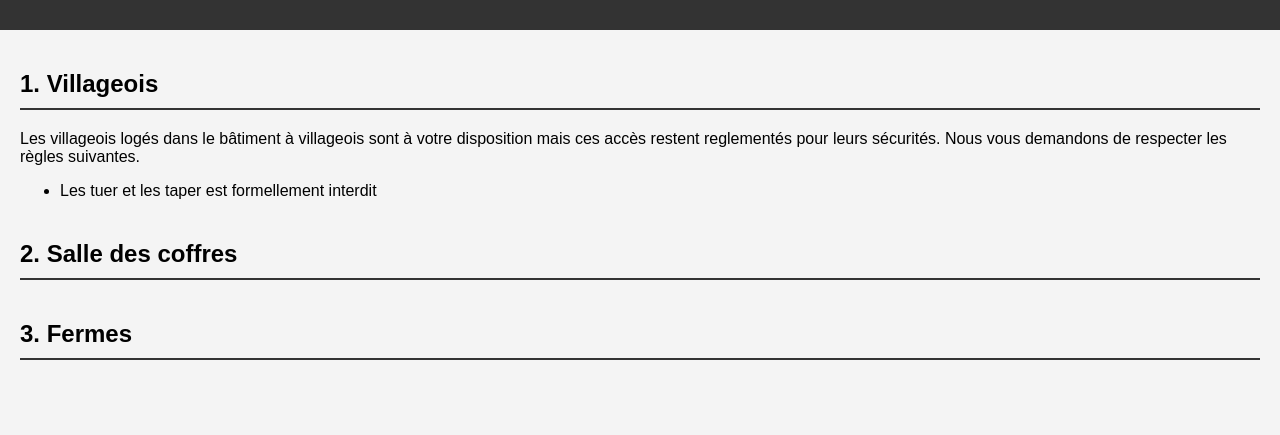
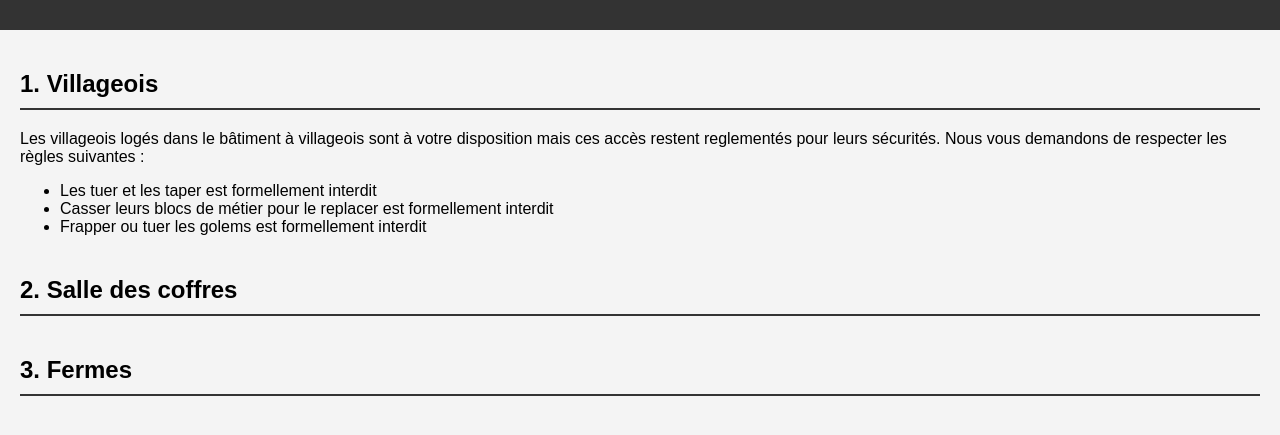
Before and after one commit to Zandgar11/reglement, a plain HTML site: page index.html in a window 1280 px wide. Shown: the part 89-524 px from the top of the page. Drawn offline with Linux system fonts and the light colour scheme.

Commit message:
Update index.html

```diff
--- a/index.html
+++ b/index.html
@@ -19,9 +19,11 @@
     <main>
       <section id="villageois">
         <h2>1. Villageois</h2>
-        <p>Les villageois logés dans le bâtiment à villageois sont à votre disposition mais ces accès restent reglementés pour leurs sécurités. Nous vous demandons de respecter les règles suivantes.</p>
+        <p>Les villageois logés dans le bâtiment à villageois sont à votre disposition mais ces accès restent reglementés pour leurs sécurités. Nous vous demandons de respecter les règles suivantes :</p>
         <ul>
           <li>Les tuer et les taper est formellement interdit</li>
+          <li>Casser leurs blocs de métier pour le replacer est formellement interdit</li>
+          <li>Frapper ou tuer les golems est formellement interdit</li>
         </ul>
       </section>
 
```
